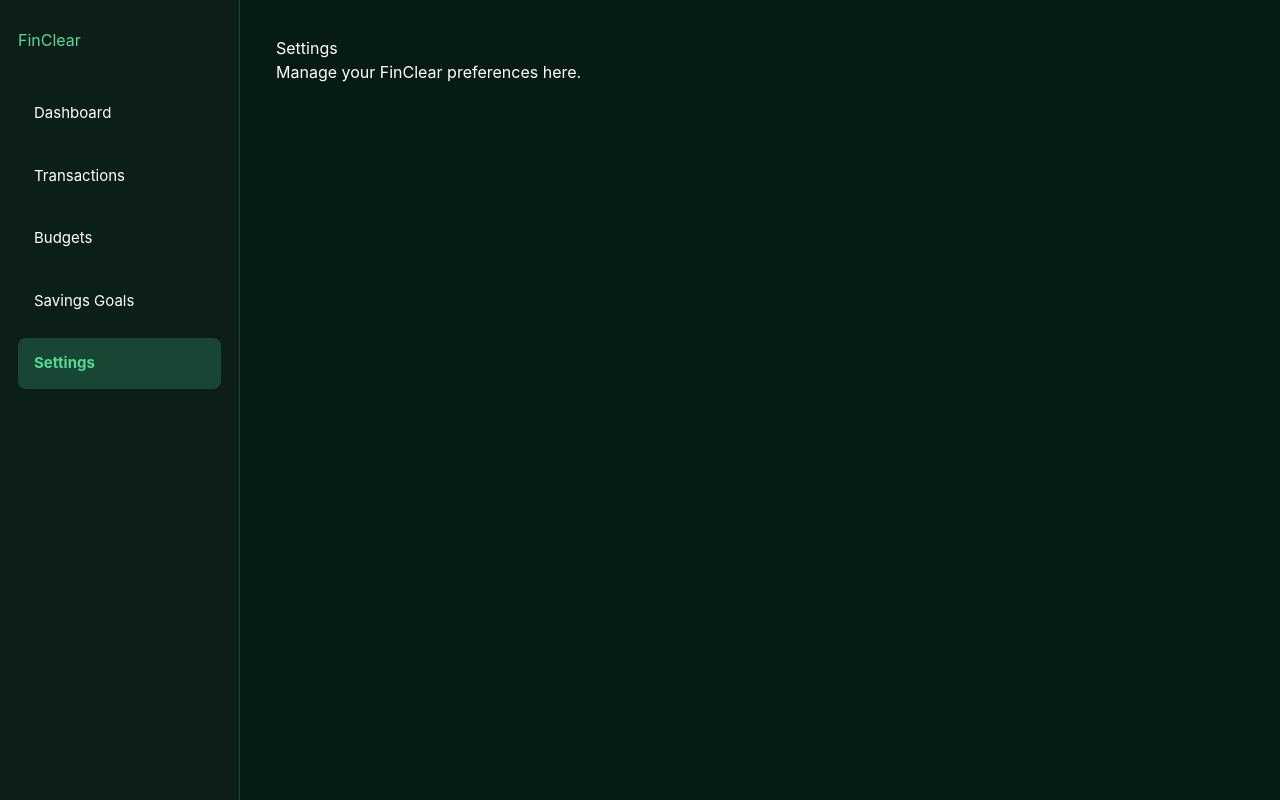
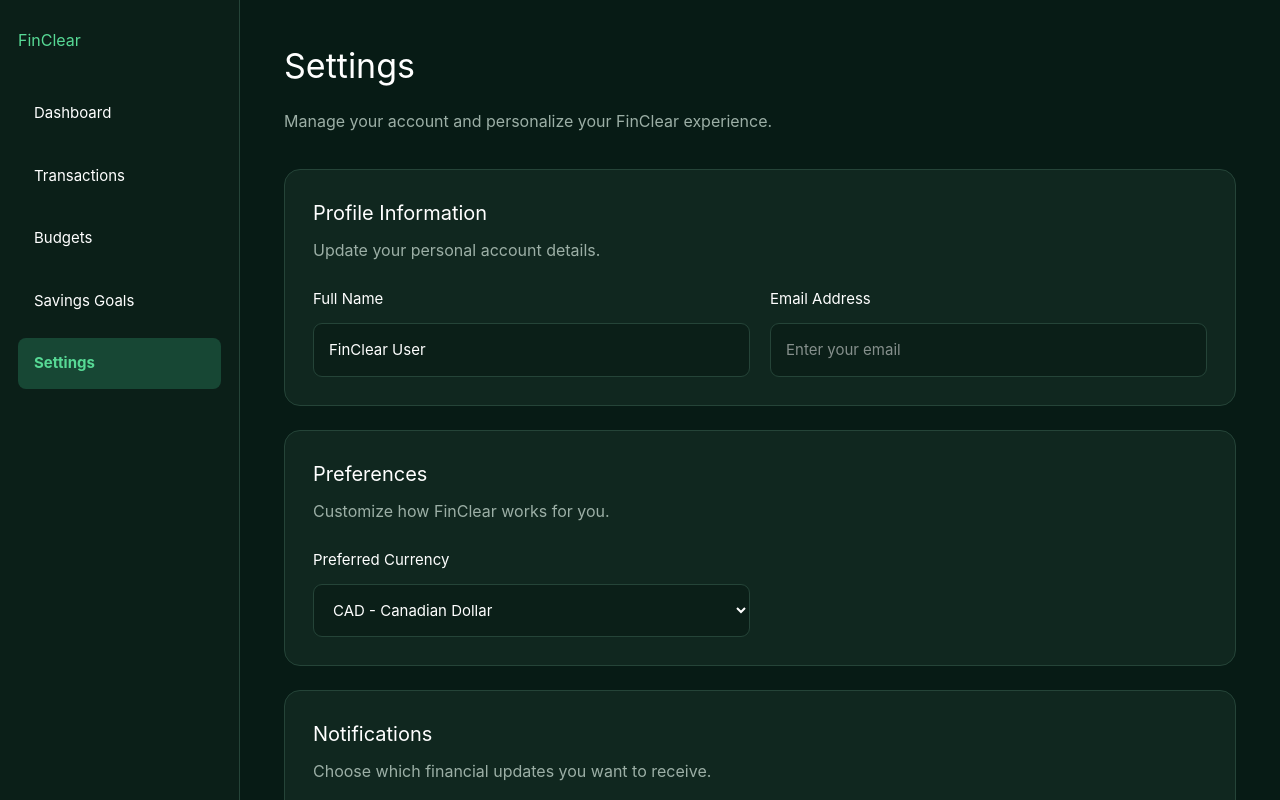
Before and after one commit to RyanHash24/seng513-temp, a React (Vite) app in the folder frontend/: page / in a window 1280 px wide. Both pictures are taken after a click on the button "Settings". Shown: the top 800 px of the page. Built offline with nearby package versions, Linux system fonts and the light colour scheme.

Commit message:
feat(frontend): integrate budgets and settings pages

```diff
--- a/frontend/src/App.tsx
+++ b/frontend/src/App.tsx
@@ -5,6 +5,7 @@ import Transactions from "./Transactions";
 import Dashboard from "./Dashboard";
 import SavingsGoals from "./SavingsGoals";
 import Budgets from "./Budgets";
+import Settings from "./Settings";
 
 type Page =
   | "dashboard"
@@ -100,12 +101,7 @@ function App() {
 
         {page === "savings" && <SavingsGoals />}
 
-        {page === "settings" && (
-          <div style={{ padding: "36px" }}>
-            <h1>Settings</h1>
-            <p>Manage your FinClear preferences here.</p>
-          </div>
-        )}
+        {page === "settings" && <Settings />}
       </main>
     </div>
   );
--- /dev/null
+++ b/frontend/src/Settings.css
@@ -0,0 +1,152 @@
+
+.settings-page {
+    padding: 40px 44px;
+    min-height: 100vh;
+    box-sizing: border-box;
+    background: #071b15;
+    color: white;
+  }
+
+  .settings-page h1 {
+    font-size: 34px;
+    margin: 0 0 18px;
+  }
+
+  .settings-subtitle {
+    color: #9cafa6;
+    font-size: 16px;
+    margin-bottom: 36px;
+  }
+
+  .settings-card {
+    background: #10271f;
+    border: 1px solid #254438;
+    border-radius: 16px;
+    padding: 28px;
+    margin-bottom: 24px;
+  }
+
+  .settings-card h2 {
+    font-size: 20px;
+    margin: 0 0 10px;
+  }
+
+  .settings-card > p {
+    color: #9cafa6;
+    margin: 0 0 26px;
+  }
+
+  .settings-form {
+    display: grid;
+    grid-template-columns: repeat(2, minmax(0, 1fr));
+    gap: 20px;
+  }
+
+  .settings-form label {
+    display: flex;
+    flex-direction: column;
+    gap: 12px;
+    font-size: 15px;
+  }
+
+  .settings-form input,
+  .settings-form select {
+    background: #0b1f18;
+    border: 1px solid #254438;
+    border-radius: 9px;
+    padding: 15px;
+    color: white;
+    font-size: 15px;
+    width: 100%;
+    box-sizing: border-box;
+  }
+
+  .settings-form input:focus,
+  .settings-form select:focus {
+    outline: 1px solid #57d995;
+  }
+
+  .settings-toggles {
+    display: flex;
+    flex-direction: column;
+    gap: 22px;
+  }
+
+  .settings-toggle {
+    display: flex;
+    justify-content: space-between;
+    align-items: center;
+    gap: 20px;
+    padding-bottom: 18px;
+    border-bottom: 1px solid #254438;
+    cursor: pointer;
+  }
+
+  .settings-toggle:last-child {
+    border-bottom: none;
+    padding-bottom: 0;
+  }
+
+  .settings-toggle span {
+    display: flex;
+    flex-direction: column;
+    gap: 8px;
+  }
+
+  .settings-toggle strong {
+    font-size: 16px;
+  }
+
+  .settings-toggle small {
+    color: #9cafa6;
+    font-size: 14px;
+  }
+
+  .settings-toggle input {
+    width: 22px;
+    height: 22px;
+    accent-color: #57d995;
+    cursor: pointer;
+  }
+
+  .settings-toggle input:disabled {
+    opacity: 0.4;
+    cursor: not-allowed;
+  }
+
+  .settings-actions {
+    display: flex;
+    align-items: center;
+    gap: 20px;
+    flex-wrap: wrap;
+  }
+
+  .settings-save {
+    background: #57d995;
+    color: #071b15;
+    border: none;
+    border-radius: 9px;
+    padding: 16px 26px;
+    font-size: 15px;
+    font-weight: 700;
+    cursor: pointer;
+  }
+
+  .settings-save:hover {
+    background: #43c783;
+  }
+
+  .settings-success {
+    color: #57d995;
+    font-size: 15px;
+  }
+
+  @media (max-width: 700px) {
+    .settings-page {
+      padding: 24px 18px;
+    }
+
+    .settings-form {
+      grid-template-columns: 1fr;
+    }
+  }
--- /dev/null
+++ b/frontend/src/Settings.tsx
@@ -0,0 +1,203 @@
+
+import { useState } from "react";
+import "./Settings.css";
+
+type SettingsData = {
+  name: string;
+  email: string;
+  currency: string;
+  notifications: boolean;
+  budgetAlerts: boolean;
+  savingsReminders: boolean;
+};
+
+const defaultSettings: SettingsData = {
+  name: "FinClear User",
+  email: "",
+  currency: "CAD",
+  notifications: true,
+  budgetAlerts: true,
+  savingsReminders: true,
+};
+
+function loadSettings(): SettingsData {
+  try {
+    const saved = localStorage.getItem("finclear-settings");
+
+    if (saved) {
+      return { ...defaultSettings, ...JSON.parse(saved) };
+    }
+  } catch {
+    console.error("Unable to load settings");
+  }
+
+  return defaultSettings;
+}
+
+function Settings() {
+  const [settings, setSettings] = useState<SettingsData>(
+    loadSettings
+  );
+
+  const [saved, setSaved] = useState(false);
+
+  function updateSetting<K extends keyof SettingsData>(
+    key: K,
+    value: SettingsData[K]
+  ) {
+    setSettings((previous) => ({
+      ...previous,
+      [key]: value,
+    }));
+
+    setSaved(false);
+  }
+
+  function saveSettings() {
+    try {
+      localStorage.setItem(
+        "finclear-settings",
+        JSON.stringify(settings)
+      );
+
+      setSaved(true);
+    } catch {
+      alert("Unable to save settings. Please try again.");
+    }
+  }
+
+  return (
+    <div className="settings-page">
+      <h1>Settings</h1>
+
+      <p className="settings-subtitle">
+        Manage your account and personalize your FinClear experience.
+      </p>
+
+      <section className="settings-card">
+        <h2>Profile Information</h2>
+        <p>Update your personal account details.</p>
+
+        <div className="settings-form">
+          <label>
+            Full Name
+            <input
+              type="text"
+              value={settings.name}
+              onChange={(e) =>
+                updateSetting("name", e.target.value)
+              }
+              placeholder="Enter your name"
+            />
+          </label>
+
+          <label>
+            Email Address
+            <input
+              type="email"
+              value={settings.email}
+              onChange={(e) =>
+                updateSetting("email", e.target.value)
+              }
+              placeholder="Enter your email"
+            />
+          </label>
+        </div>
+      </section>
+
+      <section className="settings-card">
+        <h2>Preferences</h2>
+        <p>Customize how FinClear works for you.</p>
+
+        <div className="settings-form">
+          <label>
+            Preferred Currency
+            <select
+              value={settings.currency}
+              onChange={(e) =>
+                updateSetting("currency", e.target.value)
+              }
+            >
+              <option value="CAD">CAD - Canadian Dollar</option>
+              <option value="USD">USD - US Dollar</option>
+              <option value="GBP">GBP - British Pound</option>
+              <option value="EUR">EUR - Euro</option>
+              <option value="TZS">TZS - Tanzanian Shilling</option>
+            </select>
+          </label>
+        </div>
+      </section>
+
+      <section className="settings-card">
+        <h2>Notifications</h2>
+        <p>Choose which financial updates you want to receive.</p>
+
+        <div className="settings-toggles">
+          <label className="settings-toggle">
+            <span>
+              <strong>Enable Notifications</strong>
+              <small>Allow notifications in FinClear.</small>
+            </span>
+
+            <input
+              type="checkbox"
+              checked={settings.notifications}
+              onChange={(e) =>
+                updateSetting("notifications", e.target.checked)
+              }
+            />
+          </label>
+
+          <label className="settings-toggle">
+            <span>
+              <strong>Budget Alerts</strong>
+              <small>Enable budget limit alerts.</small>
+            </span>
+
+            <input
+              type="checkbox"
+              checked={settings.budgetAlerts}
+              disabled={!settings.notifications}
+              onChange={(e) =>
+                updateSetting("budgetAlerts", e.target.checked)
+              }
+            />
+          </label>
+
+          <label className="settings-toggle">
+            <span>
+              <strong>Savings Reminders</strong>
+              <small>Enable savings goal reminders.</small>
+            </span>
+
+            <input
+              type="checkbox"
+              checked={settings.savingsReminders}
+              disabled={!settings.notifications}
+              onChange={(e) =>
+                updateSetting("savingsReminders", e.target.checked)
+              }
+            />
+          </label>
+        </div>
+      </section>
+
+      <div className="settings-actions">
+        <button
+          className="settings-save"
+          onClick={saveSettings}
+        >
+          Save Changes
+        </button>
+
+        {saved && (
+          <span className="settings-success">
+            Settings saved successfully!
+          </span>
+        )}
+      </div>
+    </div>
+  );
+}
+
+export default Settings;
```
